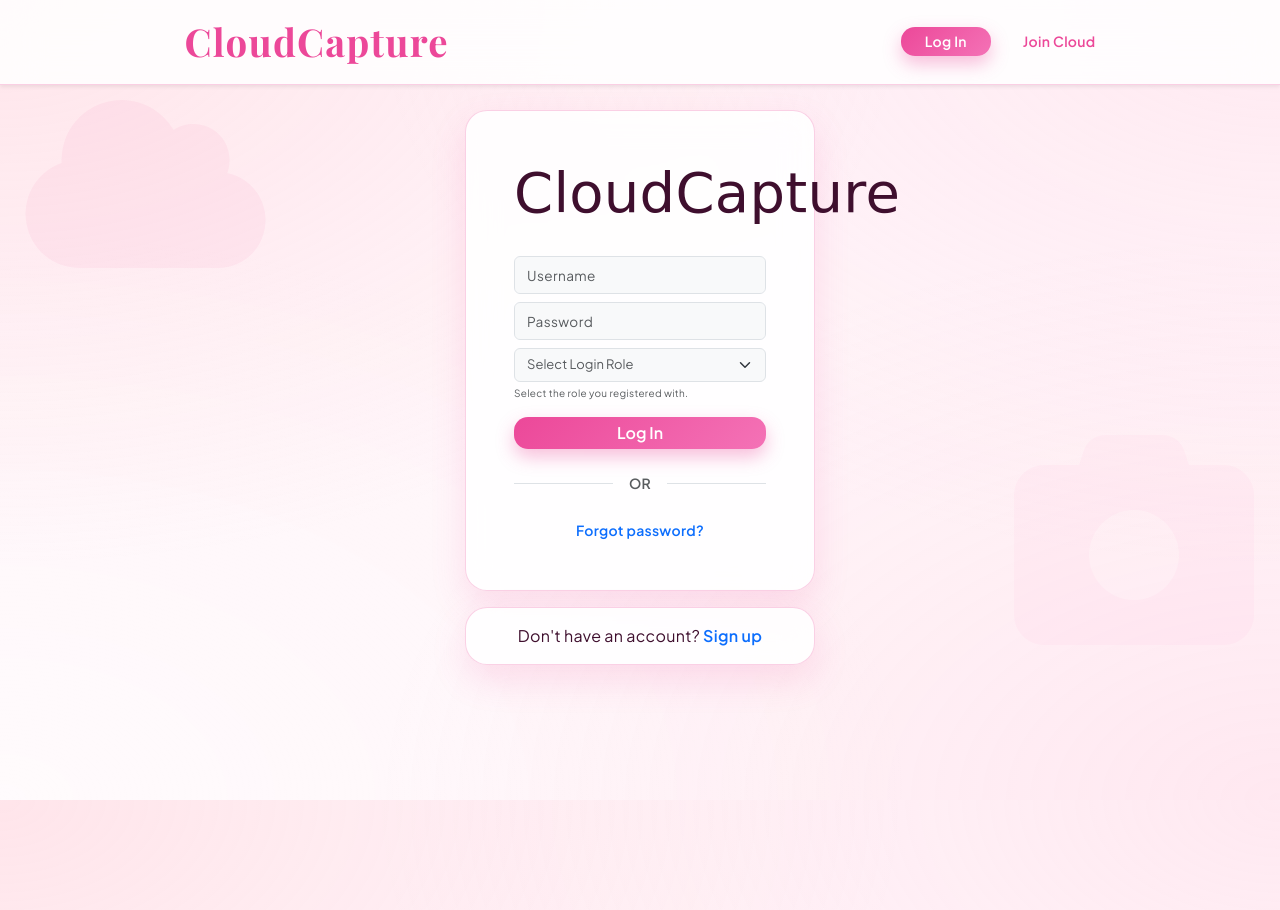
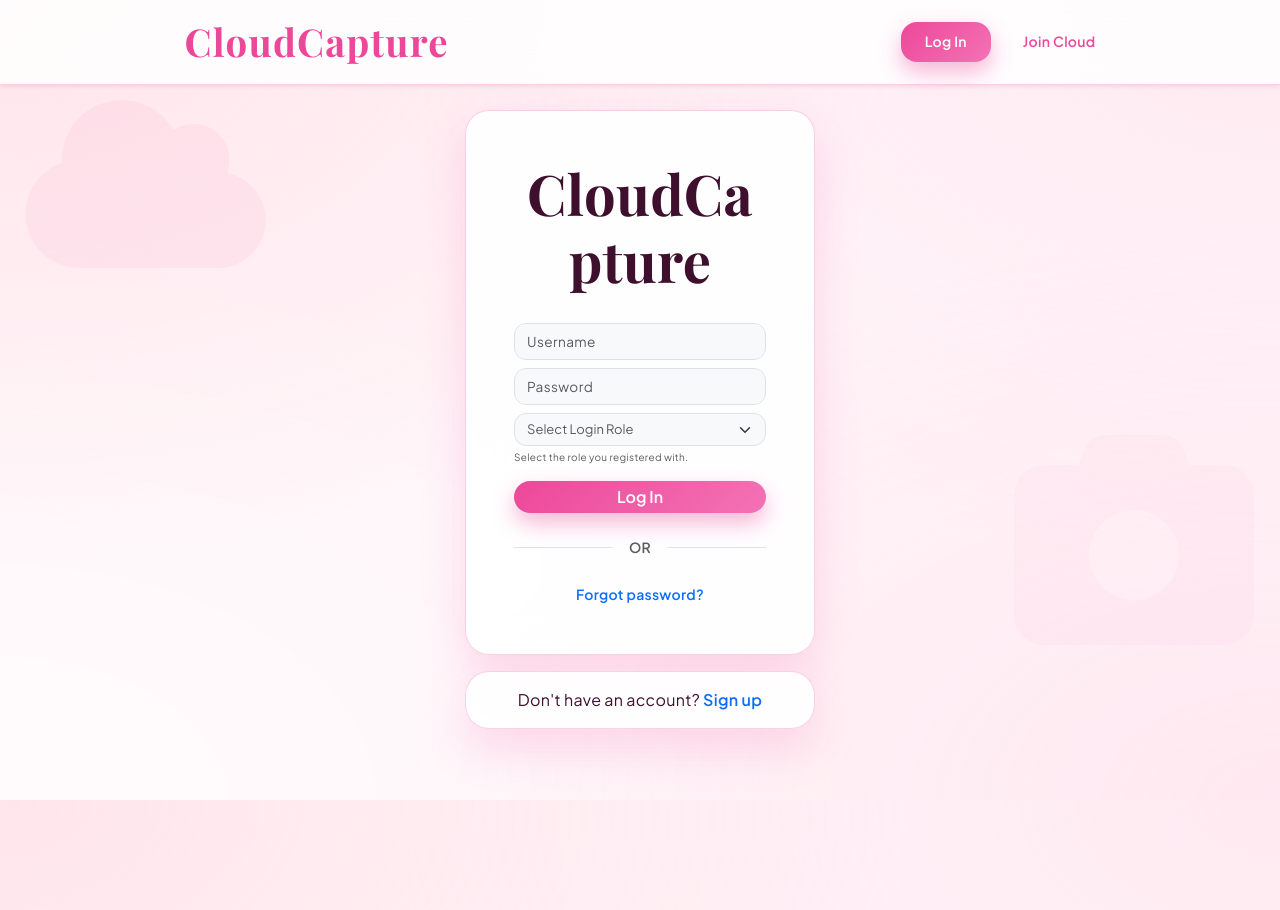
Before and after one commit to fahadkhalid12345/CloudCapture, a Flask app: page /login in a window 1280 px wide. Run offline with Flask 3, Linux system fonts and the light colour scheme; some libraries are stand-ins or nearby versions.

Commit message:
new styling

```diff
--- a/static/css/style.css
+++ b/static/css/style.css
@@ -1,30 +1,35 @@
-/* --- CloudCapture: Pink & White Glassmorphism Theme --- */
+/* =========================================================
+   CloudCapture – Pink & White Glassmorphism (FINAL FIXED)
+   ========================================================= */
+
+/* ---------- ROOT VARIABLES ---------- */
 :root {
-    /* Soft Pink Gradient Background */
     --bg-gradient: radial-gradient(at 0% 0%, rgba(255, 182, 193, 0.25) 0px, transparent 50%),
                    radial-gradient(at 100% 0%, rgba(255, 200, 220, 0.25) 0px, transparent 50%),
                    radial-gradient(at 100% 100%, rgba(255, 160, 190, 0.15) 0px, transparent 50%),
                    radial-gradient(at 0% 100%, rgba(255, 255, 255, 0.6) 0px, transparent 50%);
 
-    --glass-bg: rgba(255, 255, 255, 0.9);
-    --pink-main: #ec4899;          /* Primary Pink */
-    --pink-light: #f9a8d4;         /* Light Pink */
-    --text-dark: #3f0f2e;          /* Soft dark text */
+    --glass-bg: rgba(255, 255, 255, 0.92);
+    --pink-main: #ec4899;
+    --pink-light: #f9a8d4;
+    --text-dark: #3f0f2e;
     --border-glass: rgba(236, 72, 153, 0.25);
 }
 
+/* ---------- GLOBAL BODY ---------- */
 body {
     background-color: #fff5f9 !important;
     background-image: var(--bg-gradient) !important;
     background-attachment: fixed;
-    font-family: 'Inter', sans-serif;
+    font-family: 'Plus Jakarta Sans', sans-serif !important;
     min-height: 100vh;
     color: var(--text-dark);
+    overflow-x: hidden;
 }
 
-/* --- BACKGROUND ICONS (SOFT PINK) --- */
+/* ---------- BACKGROUND ICONS ---------- */
 body::before {
-    content: "\f0c2"; /* Cloud Icon */
+    content: "\f0c2";
     font-family: "Font Awesome 6 Free";
     font-weight: 900;
     position: fixed;
@@ -36,7 +41,7 @@ body::before {
 }
 
 body::after {
-    content: "\f030"; /* Camera Icon */
+    content: "\f030";
     font-family: "Font Awesome 6 Free";
     font-weight: 900;
     position: fixed;
@@ -47,8 +52,60 @@ body::after {
     z-index: -1;
 }
 
-/* --- GLASSMORPHISM CARDS --- */
-.auth-card,
+/* =========================================================
+   AUTH / LOGIN CARD (MAIN FIX)
+   ========================================================= */
+.auth-card {
+    background: var(--glass-bg) !important;
+    backdrop-filter: blur(16px) saturate(180%) !important;
+    -webkit-backdrop-filter: blur(16px) saturate(180%) !important;
+    border: 1px solid var(--border-glass) !important;
+    border-radius: 24px !important;
+    box-shadow: 0 20px 45px rgba(236, 72, 153, 0.18) !important;
+
+    max-width: 420px;       /* 🔥 SIZE FIX */
+    width: 100%;
+    margin: 0 auto;
+    padding: 2.6rem 2.2rem;
+    box-sizing: border-box;
+    overflow: hidden;      /* 🔥 TEXT WILL NEVER GO OUT */
+}
+
+/* ---------- LOGIN TITLE ---------- */
+.auth-card h1,
+.auth-card .brand-title {
+    font-family: 'Playfair Display', serif !important;
+    font-size: 2.2rem;
+    font-weight: 700;
+    line-height: 1.2;
+    text-align: center;
+    margin-bottom: 1.6rem;
+    max-width: 100%;
+    word-break: break-word;
+}
+
+/* ---------- INPUTS ---------- */
+.auth-card input,
+.auth-card select {
+    border-radius: 12px !important;
+    font-size: 0.95rem;
+}
+
+/* ---------- MOBILE FIX ---------- */
+@media (max-width: 480px) {
+    .auth-card {
+        padding: 2rem 1.6rem;
+    }
+
+    .auth-card h1,
+    .auth-card .brand-title {
+        font-size: 1.9rem;
+    }
+}
+
+/* =========================================================
+   OTHER GLASS CARDS
+   ========================================================= */
 .post-card,
 .card {
     background: var(--glass-bg) !important;
@@ -60,36 +117,42 @@ body::after {
     transition: transform 0.3s ease, box-shadow 0.3s ease;
 }
 
-.auth-card:hover,
 .post-card:hover,
 .card:hover {
     transform: translateY(-4px);
     box-shadow: 0 20px 45px rgba(236, 72, 153, 0.25) !important;
 }
 
-/* --- PINK PRIMARY BUTTONS --- */
+/* =========================================================
+   BUTTONS
+   ========================================================= */
 .btn-primary {
     background: linear-gradient(135deg, #ec4899, #f472b6) !important;
     border: none !important;
-    border-radius: 14px !important;
+    border-radius: 16px !important;
     font-weight: 600 !important;
     color: #ffffff !important;
-    box-shadow: 0 8px 18px rgba(236, 72, 153, 0.35) !important;
+    padding: 0.6rem 1.5rem;
+    box-shadow: 0 10px 22px rgba(236, 72, 153, 0.4) !important;
 }
 
 .btn-primary:hover {
     transform: translateY(-2px);
-    box-shadow: 0 14px 28px rgba(236, 72, 153, 0.5) !important;
+    box-shadow: 0 16px 32px rgba(236, 72, 153, 0.55) !important;
 }
 
-/* --- NAVBAR (WHITE + PINK GLASS) --- */
+/* =========================================================
+   NAVBAR
+   ========================================================= */
 .navbar {
     background: rgba(255, 255, 255, 0.85) !important;
     backdrop-filter: blur(20px) !important;
     border-bottom: 1px solid rgba(236, 72, 153, 0.25) !important;
 }
 
-/* --- LINKS & TEXT ACCENTS --- */
+/* =========================================================
+   LINKS
+   ========================================================= */
 a {
     color: var(--pink-main);
     text-decoration: none;
```
